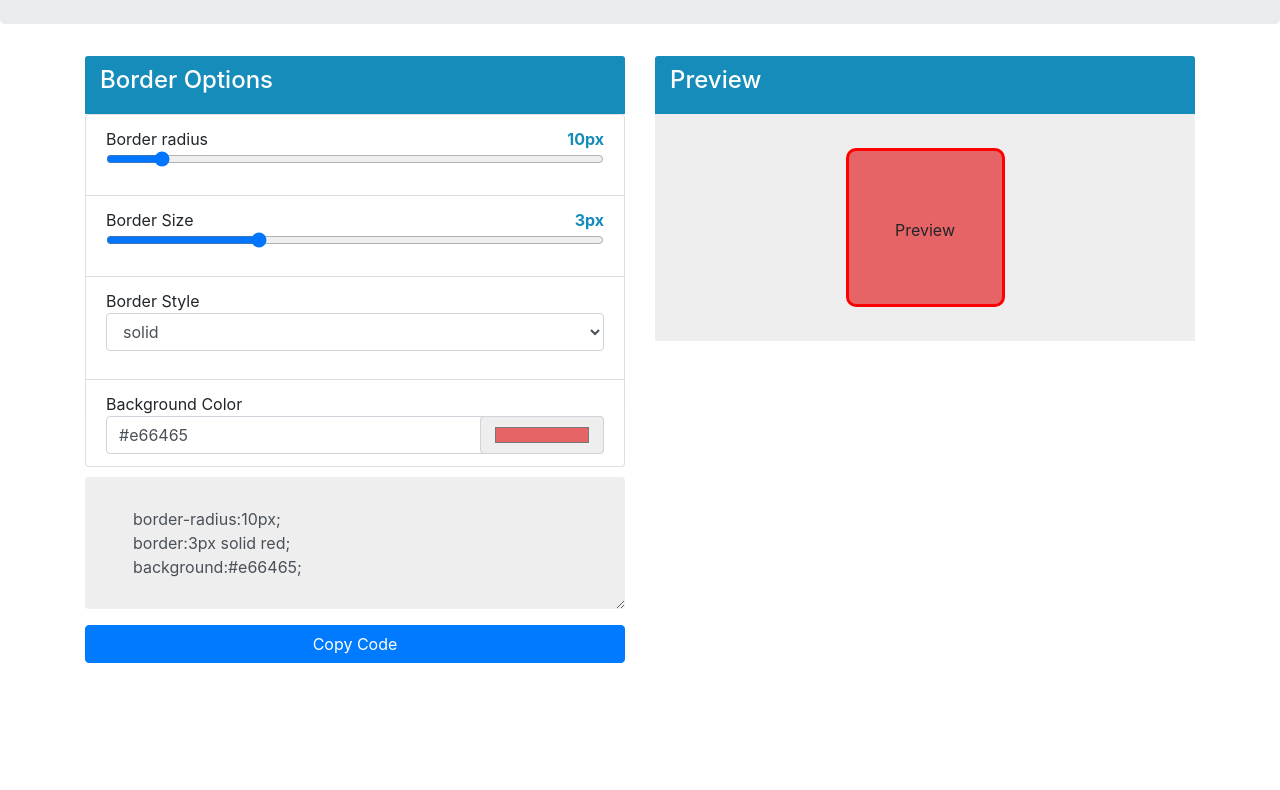
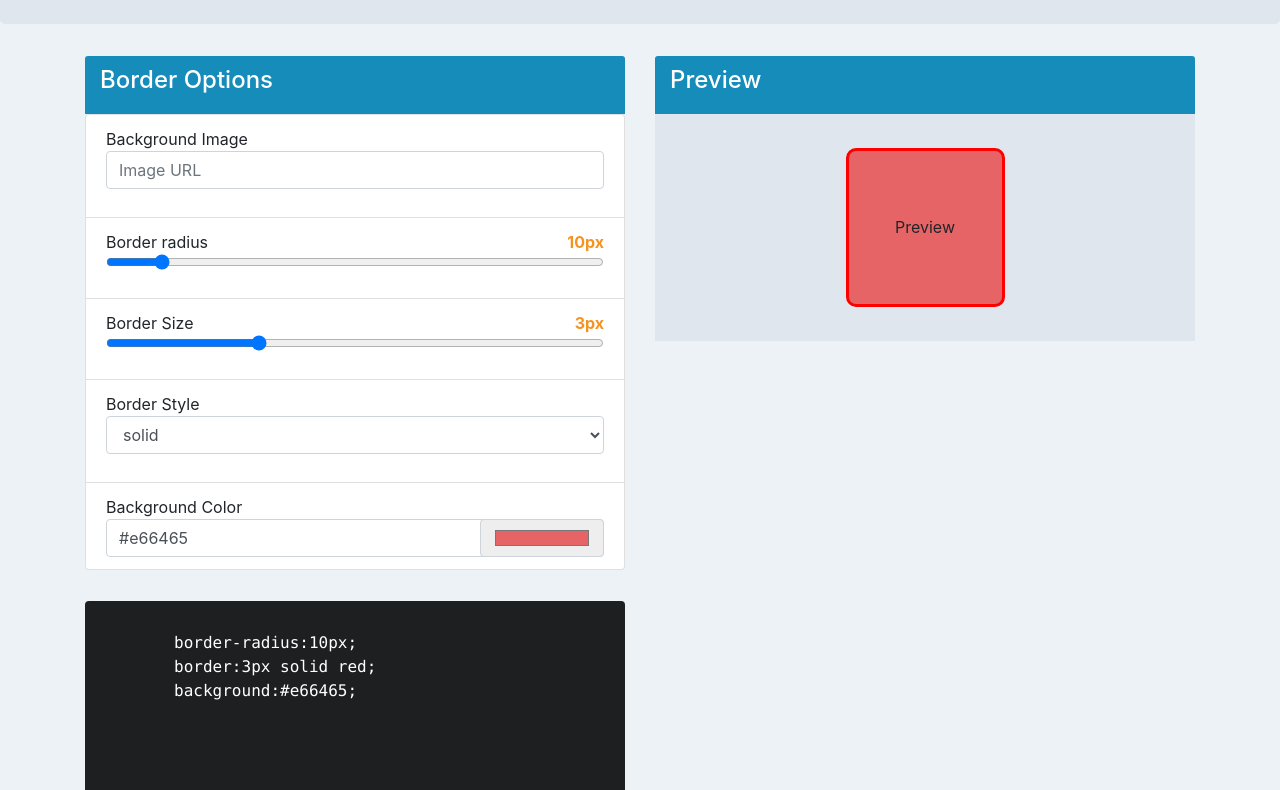
Before and after one commit to Karthikramkarthik/cssgenerator, a plain HTML site: page index.html in a window 1280 px wide. Shown: the part 96-886 px from the top of the page. Before the commit the page ends 800 px from the top, so only its background shows below. Drawn offline with nearby package versions, Linux system fonts and the light colour scheme.

Commit message:
bg image added

```diff
--- a/css/style.css
+++ b/css/style.css
@@ -1,3 +1,6 @@
+body{
+    background-color: rgb(237, 242, 247);
+}
 .panel-group .panel {
     margin-bottom: 0;
     border-radius: 4px;
@@ -18,19 +21,28 @@
 }
 .option_label {
     float: right;
-    color: #158cba;
+    color: #F6931F;
     font-weight: bold;
 }
 .form-group textarea {
-    background: #eee;
+    background: rgb(29, 31, 33);
     border: 0;
     pointer-events: none;
+    color: #fff;
+    min-height: 210px;
+}
+.form-control:focus{
+    background: transparent;
+    box-shadow: none;
+}
+.form-group textarea:focus{
+    background: rgb(29, 31, 33);
 }
 .panel-group{
     margin-bottom: 10px;
 }
 .preview {
-    background: #eeeeee;
+    background: #dfe6ee;
     padding: 34px;
 }
 .outputPreview {
@@ -40,6 +52,9 @@
     margin: 0 auto;
     line-height: 159px;
     text-align: center;
+    display: flex;
+    justify-content: center;
+    align-items: center;
 }
 #Snackbar {
     visibility: hidden;
@@ -99,3 +114,10 @@
     right: 0;
     background: #eeeeee;
 }
+.jumbotron{
+    background-color: rgb(223, 230, 238);
+}
+#imagePreview{
+    background-repeat: no-repeat;
+    background-size: cover;
+}
--- a/index.html
+++ b/index.html
@@ -30,6 +30,16 @@
             </div>
             <div class="panel-body">
                 <ul class="list-group">
+                  <li class="list-group-item">
+                    <div class="option_name">
+                    Background Image
+                    </div>
+                    <!-- <div id="border_size_label" class="option_label">0px</div> -->
+                    <div class="form-group">
+                      <input type="text" class="form-control" id="bgImage" placeholder="Image URL">
+
+                    </div>
+                  </li>
                   <li class="list-group-item">
                     <div class="option_name">
                     Border radius
@@ -97,7 +107,10 @@
         </div>
         <div class="forms">
           <div class="form-group">
-            <textarea name="" id="copyCode" cols="30" rows="5" class="form-control"></textarea>
+            <pre>
+              <textarea name="" id="copyCode" cols="30" rows="5" class="form-control"></textarea>
+            </pre>
+
           </div>
           <div class="form-group">
             <button type="submit" class="btn btn-primary w-100" id="copyBtn">Copy Code</button>
@@ -112,7 +125,7 @@
               Preview
             </h4>
           </div>
-          <div class="preview">
+          <div class="preview" id="imagePreview">
               <div class="outputPreview" id="previewCode">Preview</div>
           </div>
         </div>
--- a/js/main.js
+++ b/js/main.js
@@ -10,16 +10,19 @@ document.addEventListener("DOMContentLoaded", () => {
     var borderStyle = document.getElementById('borderStyle');
     var bgColor = document.getElementById('bgColor');
     var bgColorLabel = document.getElementById('bgColorLabel');
+    var bgImage = document.getElementById('bgImage');
+    var bgImagePreview = document.getElementById('imagePreview');
 
     var all_radius = 10;
     var all_borderSize = 2;
     var border_style = 'dashed';
     var background_color = '';
     var bgColorLabel_Code = '';
+    var backgroundImage = '';
     var coding="";
 
     function borderRadius(e) {
-
+        backgroundImage = bgImage.value;
         all_radius = rangeSlider.value;
         all_borderSize = borderSizeRangeSlider.value;
         background_color = bgColor.value;
@@ -30,11 +33,16 @@ document.addEventListener("DOMContentLoaded", () => {
         border:${all_borderSize}px ${border_style} red;
         background:${background_color};
         `
+        bgImageValue = `
+        background-image: url('${backgroundImage}');
+
+        `
         copyCode.value=coding;
         rangeValue.innerHTML = all_radius + 'px';
         borderSizerangeValue.innerHTML = all_borderSize + 'px';
         bgColorLabel.value = background_color;
         previewCode.style.cssText = coding;
+        bgImagePreview.style.cssText = bgImageValue;
 
     }
 
@@ -45,6 +53,7 @@ document.addEventListener("DOMContentLoaded", () => {
     borderSizeRangeSlider.addEventListener('mousemove', borderRadius);
     borderStyle.addEventListener('change', borderRadius);
     bgColor.addEventListener('input', borderRadius);
+    bgImage.addEventListener('input', borderRadius);
 
     copyBtn.addEventListener('click', ()=>{
         document.querySelector('textarea').select();
```
